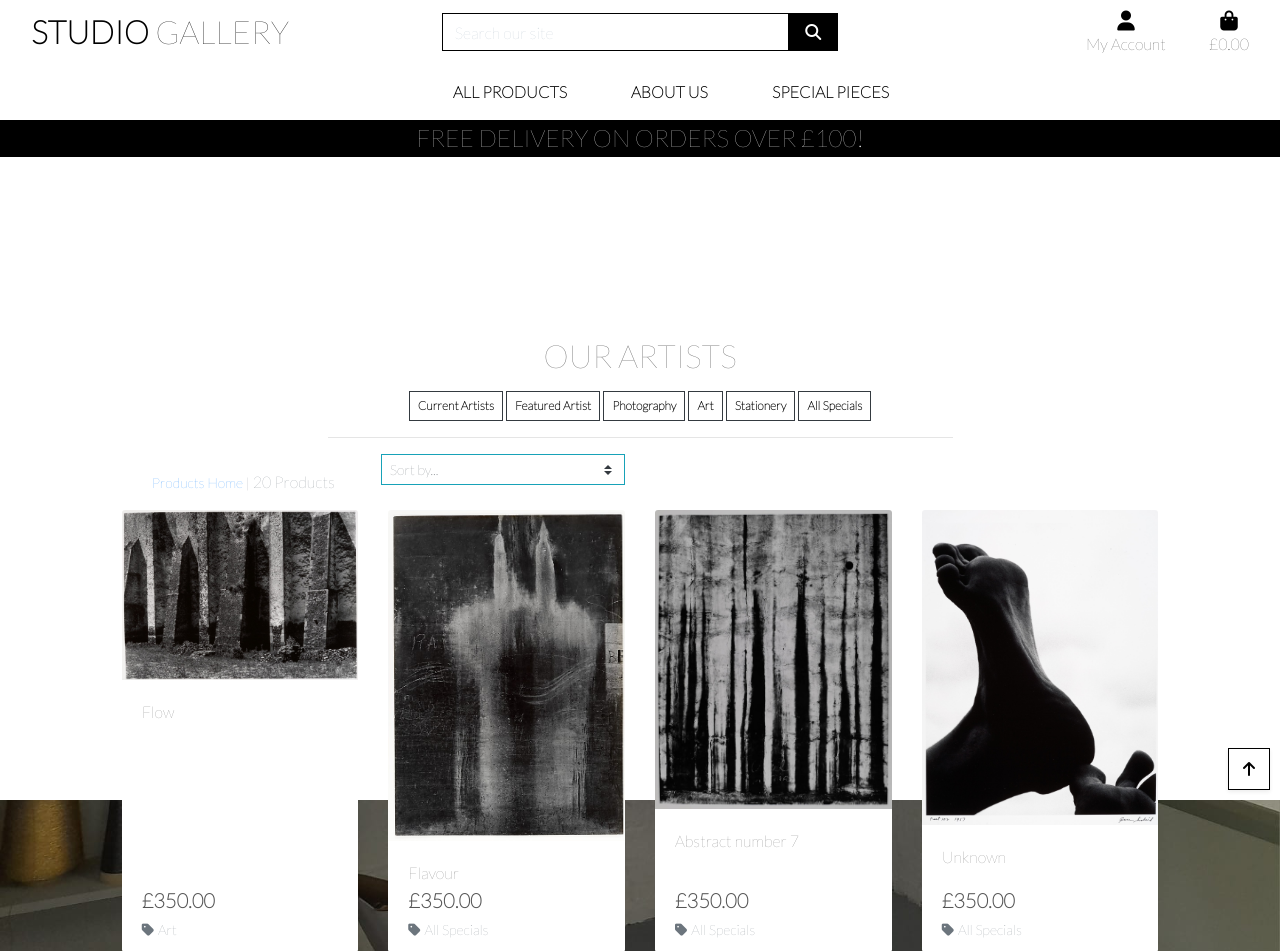
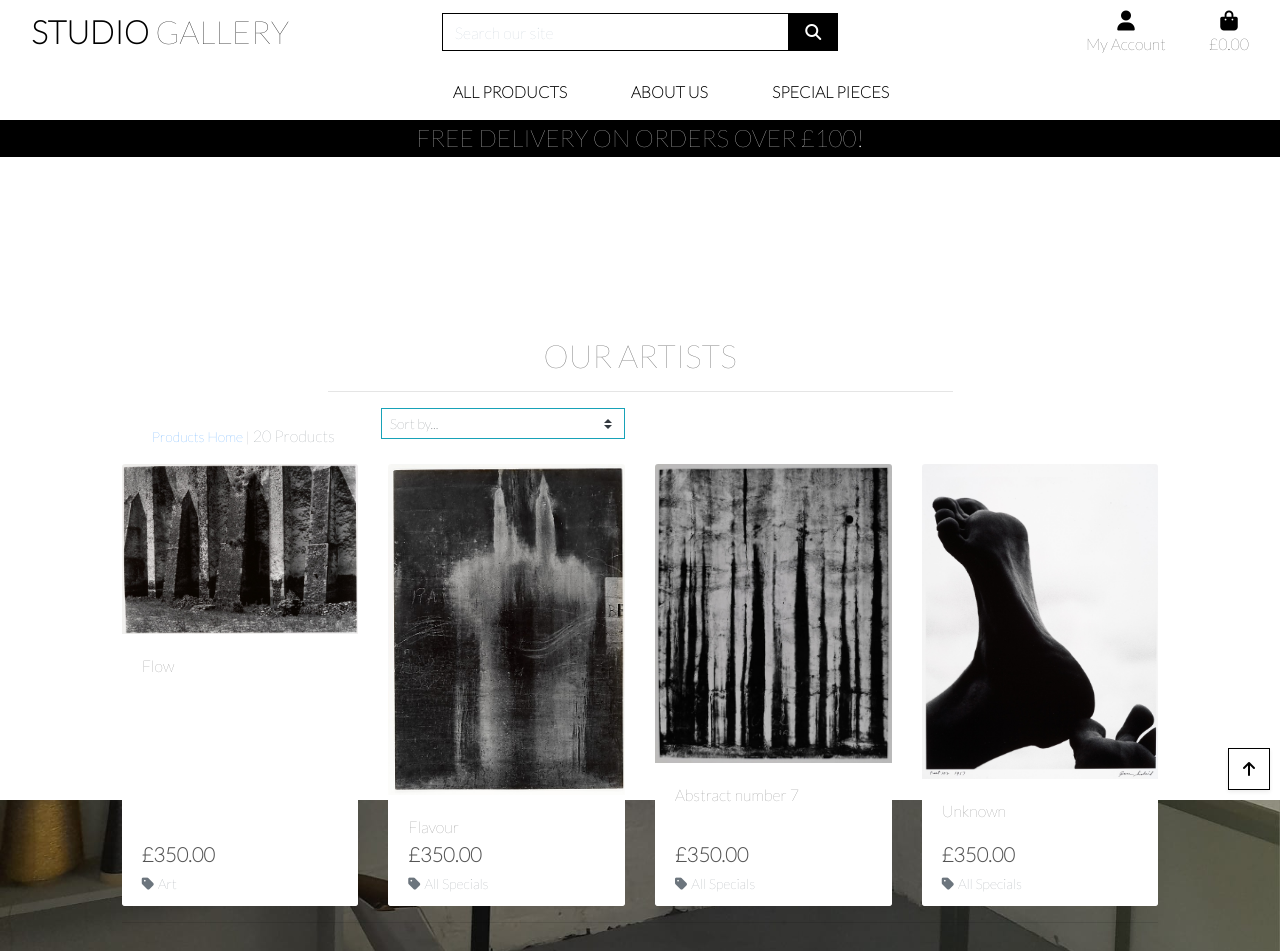
Before and after one commit to RhiH/studio_gallery, a Django app: template artists/templates/artists.html in a window 1280 px wide. Shown: the top 951 px of the page. Run offline with Django 3.2, Linux system fonts and the light colour scheme; the template is opened without the code that fills it: values that come from a table or form of the project are taken from there, others are empty; data comes from the database, SQL or seed files in the repository; some libraries are stand-ins or nearby versions.

Commit message:
amendments to json files inc categories update

```diff
--- a/artists/templates/artists.html
+++ b/artists/templates/artists.html
@@ -15,11 +15,7 @@
         <div class="row">
             <div class="col text-center mt-3">
                 <h2 class="logo-font">Our Artists</h2>
-                {% for c in current_categories %}
-                    <a class="category-badge text-decoration-none" href="{% url 'artists' %}?category={{ c.name }}">
-                        <span class="p-2 mt-2 badge badge-white text-black rounded-0 border border-dark">{{ c.friendly_name }}</span>
-                    </a>
-                {% endfor %}
+
                 <hr class="w-50 mb-1">
             </div>
         </div>
--- a/products/fixtures/categories.json
+++ b/products/fixtures/categories.json
@@ -1 +1 @@
-[{"pk": 1, "model": "products.category", "fields": {"name": "current-artists", "friendly_name": "Current Artists"}}, {"pk": 2, "model": "products.category", "fields": {"name": "photography", "friendly_name": "Photography"}}, {"pk": 3, "model": "products.category", "fields": {"name": "art", "friendly_name": "Art"}}]
+[{"pk": 1, "model": "products.category", "fields": {"name": "Fredrica Handy", "friendly_name": "Handy"}}, {"pk": 2, "model": "products.category", "fields": {"name": "Jared Pottle", "friendly_name": "Pottle"}}, {"pk": 3, "model": "products.category", "fields": {"name": "Ceris Lightler", "friendly_name": "Lightler"}}, {"pk": 4, "model": "products.category", "fields": {"name": "Luc Drir", "friendly_name": "Drir"}}, {"pk": 5, "model": "products.category", "fields": {"name": "Alan 'Red' Bushe", "friendly_name": "Bushe"}}, {"pk": 6, "model": "products.category", "fields": {"name": "Portia Towe", "friendly_name": "Towe"}}, {"pk": 7, "model": "products.category", "fields": {"name": "Bethany Floode", "friendly_name": "Floode"}}]
```
Also changed, not shown: artists/fixtures/about_artists.json (+1 -1 lines), products/fixtures/products.json (+1 -1 lines).
